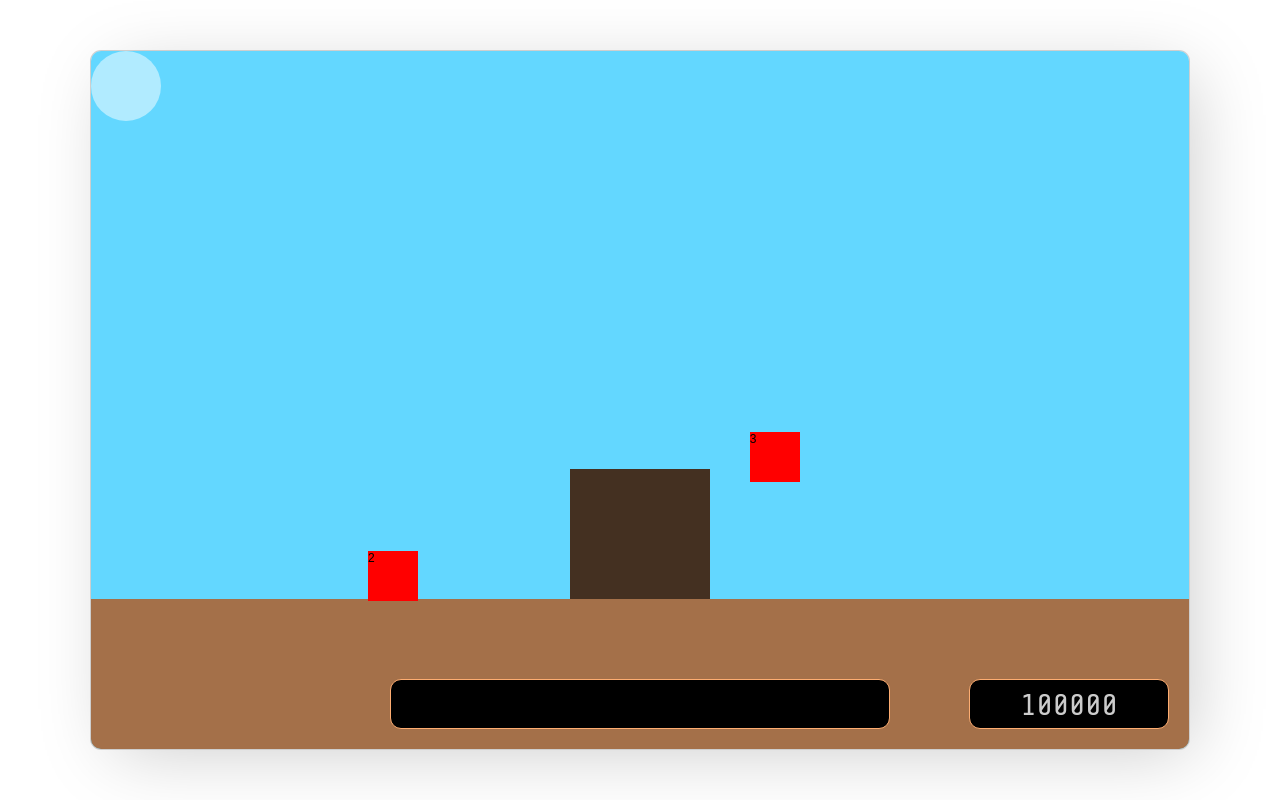
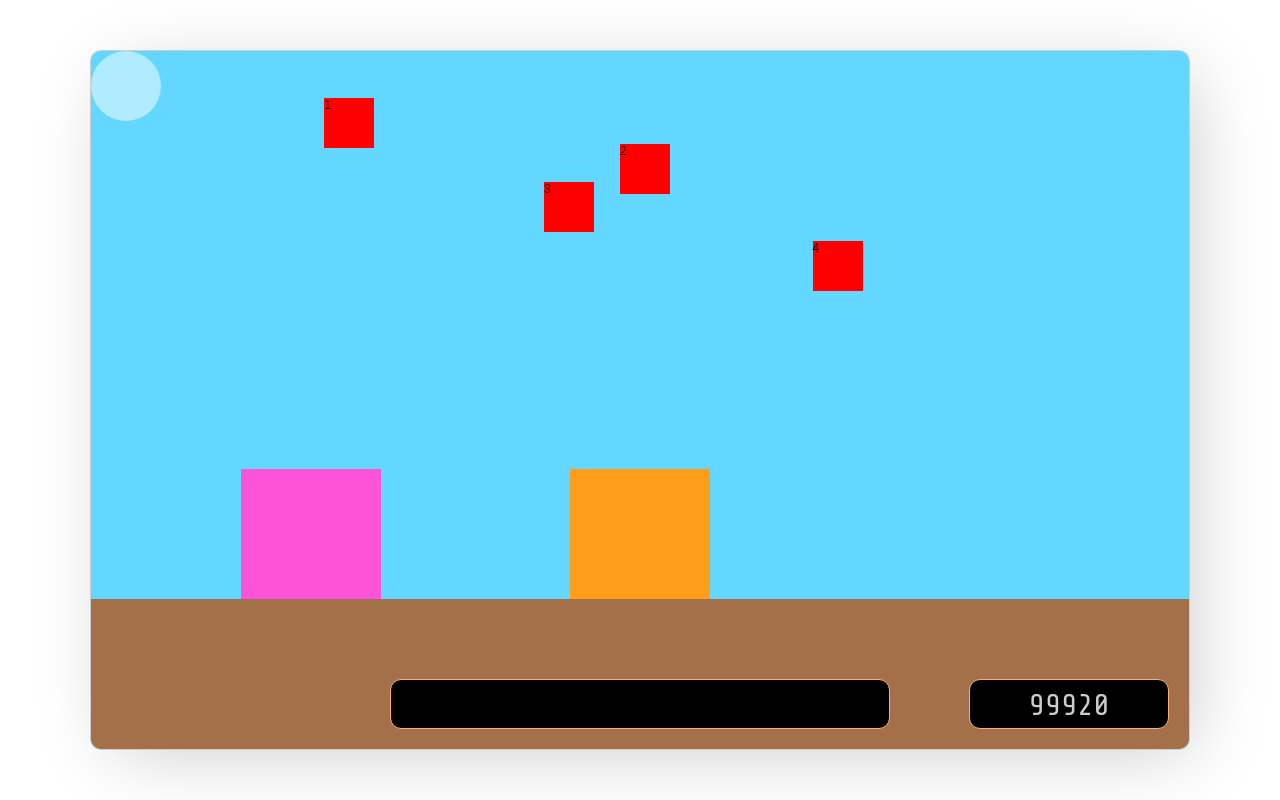
Before and after one commit to ffchristian/duckhunt, a React (Create React App) app: page / in a window 1280 px wide. Built offline with nearby package versions, Linux system fonts and the light colour scheme.

Commit message:
Disparos estables

```diff
--- a/src/css/App.css
+++ b/src/css/App.css
@@ -117,19 +117,8 @@ body {
   height: 150px;
   bottom: 0px;
   position: absolute;
-  z-index: 1003;
+  z-index: 1020;
   background-color: #a47049;
-}
-
-#perro {
-  width: 140px;
-  height: 280px;
-  position: absolute;
-  z-index: 1002;
-  background-color: #443021;
-  bottom: 0px;
-  left: 50%;
-  margin-left: -70px;
 }
 
 #ducksScore {
@@ -392,22 +381,43 @@ body {
   }
 }
 
+@-webkit-keyframes matar {
+  100% {
+    opacity: .1;
+  }
+}
+
+@-moz-keyframes matar {
+  100% {
+    opacity: .1;
+  }
+}
+
+@-o-keyframes matar {
+  100% {
+    opacity: .1;
+  }
+}
+
+@keyframes matar {
+  100% {
+    opacity: .1;
+  }
+}
+
 /*
    @include animation('muevemapa 10s 0s infinite linear alternate both');
   cubic-bezier(.01,.97,.71,1)
   animation-name
   animation-duration
   animation-timing-function
+
   linear|ease|ease-in|ease-out|ease-in-out|step-start|step-end|steps(int,start|end)|cubic-bezier(n,n,n,n)|initial|inherit;
-  animation-delay
-  animation-iteration-count
-  number|infinite|initial|inherit;
-  animation-direction
-  normal|reverse|alternate|alternate-reverse|initial|inherit;
-  animation-fill-mode
-  none|forwards|backwards|both|initial|inherit;
-  animation-play-state
-  paused|running|initial|inherit;
+  animation-delay:
+  animation-iteration-count:number|infinite|initial|inherit;
+  animation-direction:normal|reverse|alternate|alternate-reverse|initial|inherit;
+  animation-fill-mode:none|forwards|backwards|both|initial|inherit;
+  animation-play-state:paused|running|initial|inherit;
 
   -webkit-filter:
   http://html5-demos.appspot.com/static/css/filters/index.html
@@ -431,10 +441,14 @@ body {
   bottom: 100px;
   z-index: 11001;
   left: 10%;
-  -webkit-animation: pato1 8s 0s infinite linear normal both;
-  -moz-animation: pato1 8s 0s infinite linear normal both;
-  -o-animation: pato1 8s 0s infinite linear normal both;
-  animation: pato1 8s 0s infinite linear normal both;
+}
+
+.pato1Anim {
+  opacity: 1;
+  -webkit-animation: pato1 10s 0s infinite linear normal forwards;
+  -moz-animation: pato1 10s 0s infinite linear normal forwards;
+  -o-animation: pato1 10s 0s infinite linear normal forwards;
+  animation: pato1 10s 0s infinite linear normal forwards;
 }
 
 #pato2 {
@@ -445,10 +459,14 @@ body {
   bottom: 100px;
   z-index: 11002;
   left: 30%;
-  -webkit-animation: pato2 7s 0s infinite linear normal both;
-  -moz-animation: pato2 7s 0s infinite linear normal both;
-  -o-animation: pato2 7s 0s infinite linear normal both;
-  animation: pato2 7s 0s infinite linear normal both;
+}
+
+.pato2Anim {
+  opacity: 1;
+  -webkit-animation: pato2 11s 0s infinite linear normal forwards;
+  -moz-animation: pato2 11s 0s infinite linear normal forwards;
+  -o-animation: pato2 11s 0s infinite linear normal forwards;
+  animation: pato2 11s 0s infinite linear normal forwards;
 }
 
 #pato3 {
@@ -459,10 +477,14 @@ body {
   bottom: 100px;
   z-index: 11003;
   left: 60%;
-  -webkit-animation: pato3 6s 0s infinite linear normal both;
-  -moz-animation: pato3 6s 0s infinite linear normal both;
-  -o-animation: pato3 6s 0s infinite linear normal both;
-  animation: pato3 6s 0s infinite linear normal both;
+}
+
+.pato3Anim {
+  opacity: 1;
+  -webkit-animation: pato3 12s 0s infinite linear normal forwards;
+  -moz-animation: pato3 12s 0s infinite linear normal forwards;
+  -o-animation: pato3 12s 0s infinite linear normal forwards;
+  animation: pato3 12s 0s infinite linear normal forwards;
 }
 
 #pato4 {
@@ -473,10 +495,50 @@ body {
   bottom: 100px;
   z-index: 11003;
   left: 80%;
-  -webkit-animation: pato4 8s 0s infinite linear normal both;
-  -moz-animation: pato4 8s 0s infinite linear normal both;
-  -o-animation: pato4 8s 0s infinite linear normal both;
-  animation: pato4 8s 0s infinite linear normal both;
+}
+
+.pato4Anim {
+  opacity: 1;
+  -webkit-animation: pato4 14s 0s infinite linear normal forwards;
+  -moz-animation: pato4 14s 0s infinite linear normal forwards;
+  -o-animation: pato4 14s 0s infinite linear normal forwards;
+  animation: pato4 14s 0s infinite linear normal forwards;
+}
+
+#malo1 {
+  width: 140px;
+  height: 280px;
+  position: absolute;
+  z-index: 1002;
+  background-color: #fc53d8;
+  bottom: 0px;
+  left: 20%;
+  margin-left: -70px;
+  visibility: hidden;
+}
+
+#malo2 {
+  width: 140px;
+  height: 280px;
+  position: absolute;
+  z-index: 1003;
+  background-color: #fe9e1b;
+  bottom: 0px;
+  left: 50%;
+  margin-left: -70px;
+  visibility: hidden;
+}
+
+#malo3 {
+  width: 140px;
+  height: 280px;
+  position: absolute;
+  z-index: 1004;
+  background-color: #443021;
+  bottom: 0px;
+  left: 80%;
+  margin-left: -70px;
+  visibility: hidden;
 }
 
 /* Debug */
--- a/src/modules/App.js
+++ b/src/modules/App.js
@@ -1,34 +1,76 @@
 import React, { Component } from 'react';
 import $ from 'jquery';
 import startpage from '../assets/duck-hunt1.png';
+var patos = ['pato1','pato2','pato3','pato4','malo1','malo2','malo3'];
+var globalX = 0;
+var globalY = 0;
+var score = 100000;
+var malo1_;
+var malo2_;
+var malo3_;
+class App extends Component {
+/* Matar pato y actualizar el score */
+matar(patoObj,pato){
+    this.setState({score:this.state.score+1});
+    patoObj.css({left:patoObj.position().left,top:patoObj.position().top});
+    patoObj.removeClass('pato'+(Number(pato)+1)+'Anim');
+      patoObj.animate({
+        opacity: 0.25,
+        top: "+=250"
+      },800, function() {
+        $('#pato'+(Number(pato)+1)).remove();
+        $('.patos').prepend('<div id="pato'+(Number(pato)+1)+'" class="pato'+(Number(pato)+1)+'Anim">'+(Number(pato)+1)+'</div>');
+      });
 
-var patos = ['pato1','pato2','pato3','pato4'];
+}
+/* Detectar colisiones entre pato y pistola */
+colision(){
+  var that = this;
+    for(var pato in patos){
+      var patoObj = $('#'+patos[pato]);
+      var trigger = $('#trigger');
+      var rangoX = [Math.round(patoObj.position().left),Math.round(patoObj.position().left+patoObj.width())];
+      var rangoY = [Math.round(patoObj.position().top),Math.round(patoObj.position().top+patoObj.height())];
+      var triggerX = [Math.round(globalX),Math.round(globalX+trigger.width())];
+      var triggerY = [Math.round(globalY),Math.round(globalY+trigger.height())];
+      var colisionar = 0;
+     //console.log(triggerY[0]+" "+triggerY[1]);
+      //console.log(triggerX[0]+" "+triggerX[1]);
+      for(var colX = triggerX[0];colX<triggerX[1]; colX++){
+        if(colX==rangoX[0] || colX==rangoX[1]){
+            colisionar = 1;
+            console.log(colX+' '+rangoX[0]+' '+colX+' '+rangoX[1]);
+             console.log(patos[pato]);
+            break;
+        }
+      }
+      for(var colY = triggerY[0];colY<triggerY[1]; colY++){
+        if(colY==rangoY[0] || colY==rangoY[1]){
+          if(colisionar==1){
+            colisionar = 2;
+           console.log(patos[pato]);
+            that.matar(patoObj,pato);
+            break;
+          }
+        }
 
-
-function colision(){
-    for(var pato in patos){
-      var pato = $('#'+patos[pato]);
-      var trigger = $('#trigger');
-      var rangoX = [Math.round(pato.position().left),Math.round(pato.position().left+pato.width())];
-      var rangoY = [Math.round(pato.position().top),Math.round(pato.position().top+pato.height())];
-      var triggerY = [Math.round(trigger.position().left),Math.round(trigger.position().left+pato.width())];
-      var triggerX = [Math.round(trigger.position().top),Math.round(trigger.position().top+pato.height())];
-      if(triggerX[0]>rangoX[0] &&  triggerX[1]<rangoX[1]){
-        console.log('Pato '+pato);
       }
-      //console.log(rangoX,rangoY);
-      //console.log(triggerY, triggerX);
     }
 }
-
-class App extends Component {
+/* Estados iniciales */
   constructor(props) {
   	super(props);
   	this.state = {
-  	  disparo: false
+  	  disparo: false,
+      score:score
   	};
   }
+
+/* Establecer eventos al cargar, botones y posición de la pistola */
+
+
   componentDidMount(){
+     var that = this;
     $('#entrar').on('click',function(e){
       $('#splashpage').hide();
       $('#niveles').show();
@@ -42,38 +84,39 @@ class App extends Component {
       var add = 35;
       var xAdd = $('#app-js').position().left;
        var yAdd = $('#app-js').position().top;
-      $("#trigger").css({left:event.clientX-xAdd-add,top:event.clientY-yAdd-add});
+       globalX = event.clientX-xAdd;
+       globalY = event.clientY-yAdd;
+      $("#trigger").css({left:globalX,top:globalY});
     }).click(function(){
-      colision();
-      //setTimeout(function(){ console.log(patos[0]); }, 1000);
+      that.colision();
+    });
+    /* Cargar malos */
+    setTimeout(function(){
+        $("#malo1").css('visibility','visible');
+        malo1_ = setInterval(function(){
+          that.setState({score:that.state.score-1});
+         }, 50);
 
-    });
+       }, 4000);
 
+      setTimeout(function(){
+       $("#malo2").css('visibility','visible');
+        malo2_ = setInterval(function(){
+          that.setState({score:that.state.score-1});
+         }, 50);
+       }, 7000);
 
-    /* Comment */
-
+      setTimeout(function(){
+        $("#malo3").css('visibility','visible');
+        malo3_ = setInterval(function(){
+          that.setState({score:that.state.score-1});
+         }, 50);
+       }, 11000);
 
 
 
   }
-
-
-
-
-/*
-
-$(document).on( "mouseup", function( event ) {
-
-}
-
-arma(){
-
-}
- */
-
 //{this.function.bind(this)}
-
-
   render() {
     return (
       <div id="app-js">
@@ -82,15 +125,17 @@ arma(){
             <div id="duckHunt">
               <div id="trigger"></div>
               <div id="ducksScore"></div>
-              <div id="globalScore" className="fuente1">100000</div>
+              <div id="globalScore" className="fuente1">{this.state.score}</div>
               <div id="cieloAzul"></div>
               <div id="pasto"></div>
-              <div id="perro"></div>
               <div className="patos">
-                <div id="pato1">1</div>
-                <div id="pato2">2</div>
-                <div id="pato3">3</div>
-                <div id="pato4">4</div>
+                <div id="malo1"></div>
+                 <div id="malo2"></div>
+                <div id="malo3"></div>
+                <div id="pato1" className="pato1Anim">1</div>
+                <div id="pato2" className="pato2Anim">2</div>
+                <div id="pato3" className="pato3Anim">3</div>
+                <div id="pato4" className="pato4Anim">4</div>
               </div>
             </div>
       			<div id="arma"></div>
@@ -98,5 +143,4 @@ arma(){
     );
   }
 }
-
 export default App;
--- a/src/sass/App.scss
+++ b/src/sass/App.scss
@@ -99,20 +99,11 @@ body {
 	height:150px;
 	bottom:0px;
 	position:absolute;
-	z-index:1003;
+	z-index:1020;
 	background-color: #a47049;
 
 }
-#perro{
-	width:140px;
-	height:280px;
-	position:absolute;
-	z-index:1002;
-	background-color: #443021;
-	bottom:0px;
-	left:50%;
-	margin-left:-70px;
-}
+
 
 #ducksScore{
 	width:500px;
@@ -165,22 +156,72 @@ body {
 #pato1{
 	@include unPato(11001);
 	left:10%;
-	@include animation('pato1 8s 0s infinite linear normal both');
+
+}
+.pato1Anim{
+	opacity:1;
+	@include animation('pato1 10s 0s infinite linear normal forwards');
 }
 #pato2{
 	@include unPato(11002);
 	left:30%;
-	@include animation('pato2 7s 0s infinite linear normal both');
+
+}
+.pato2Anim{
+	opacity:1;
+	@include animation('pato2 11s 0s infinite linear normal forwards');
 }
 #pato3{
 	@include unPato(11003);
 	left:60%;
-	@include animation('pato3 6s 0s infinite linear normal both');
+}
+.pato3Anim{
+	opacity:1;
+	@include animation('pato3 12s 0s infinite linear normal forwards');
 }
 #pato4{
 	@include unPato(11003);
 	left:80%;
-	@include animation('pato4 8s 0s infinite linear normal both');
+
+}
+.pato4Anim{
+	opacity:1;
+	@include animation('pato4 14s 0s infinite linear normal forwards');
+}
+#malo1{
+	width:140px;
+	height:280px;
+	position:absolute;
+	z-index:1002;
+	background-color: #fc53d8;
+	bottom:0px;
+	left:20%;
+	margin-left:-70px;
+	visibility: hidden;
+
+}
+#malo2{
+	width:140px;
+	height:280px;
+	position:absolute;
+	z-index:1003;
+	background-color: #fe9e1b;
+	bottom:0px;
+	left:50%;
+	margin-left:-70px;
+	visibility: hidden;
+
+}
+#malo3{
+	width:140px;
+	height:280px;
+	position:absolute;
+	z-index:1004;
+	background-color: #443021;
+	bottom:0px;
+	left:80%;
+	margin-left:-70px;
+	visibility: hidden;
 }
 /* Debug */
 
```
Also changed, not shown: src/css/keyframes.css (+30 -9 lines), src/sass/keyframes.scss (+13 -9 lines).
